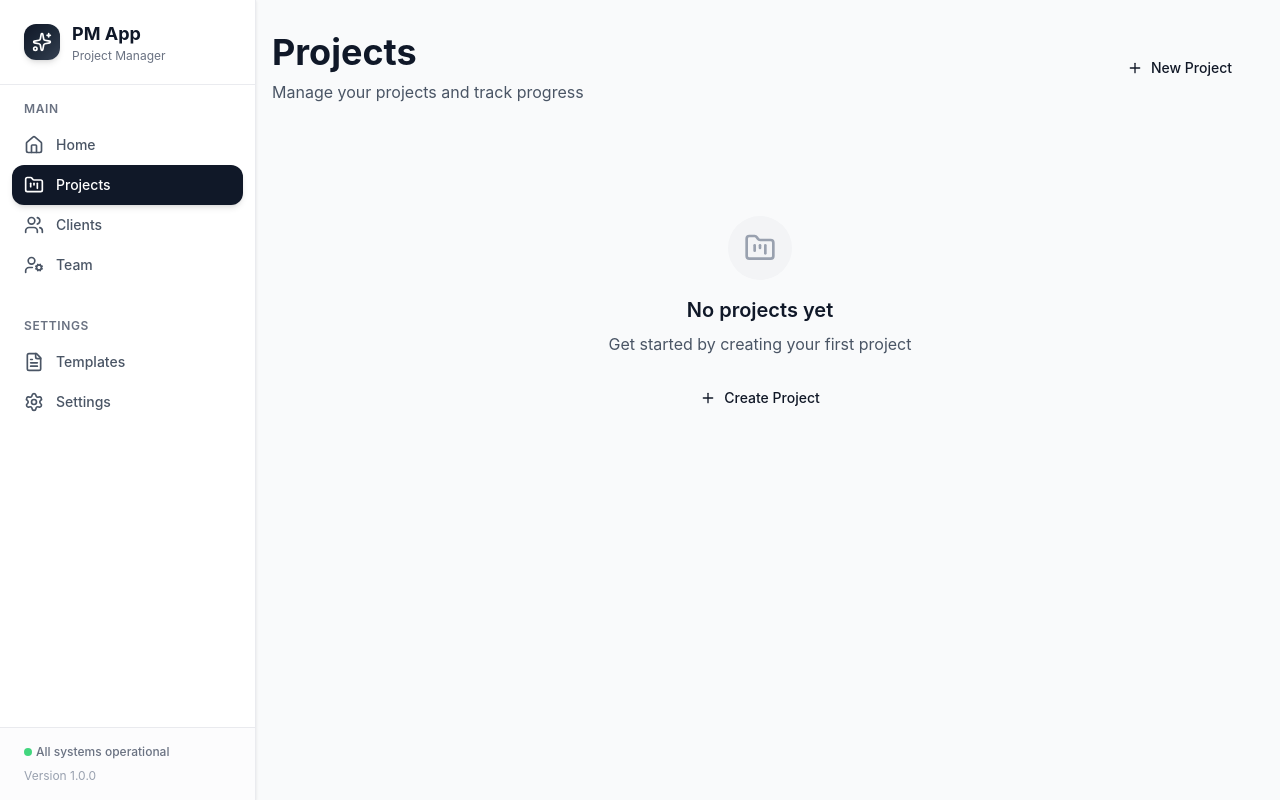
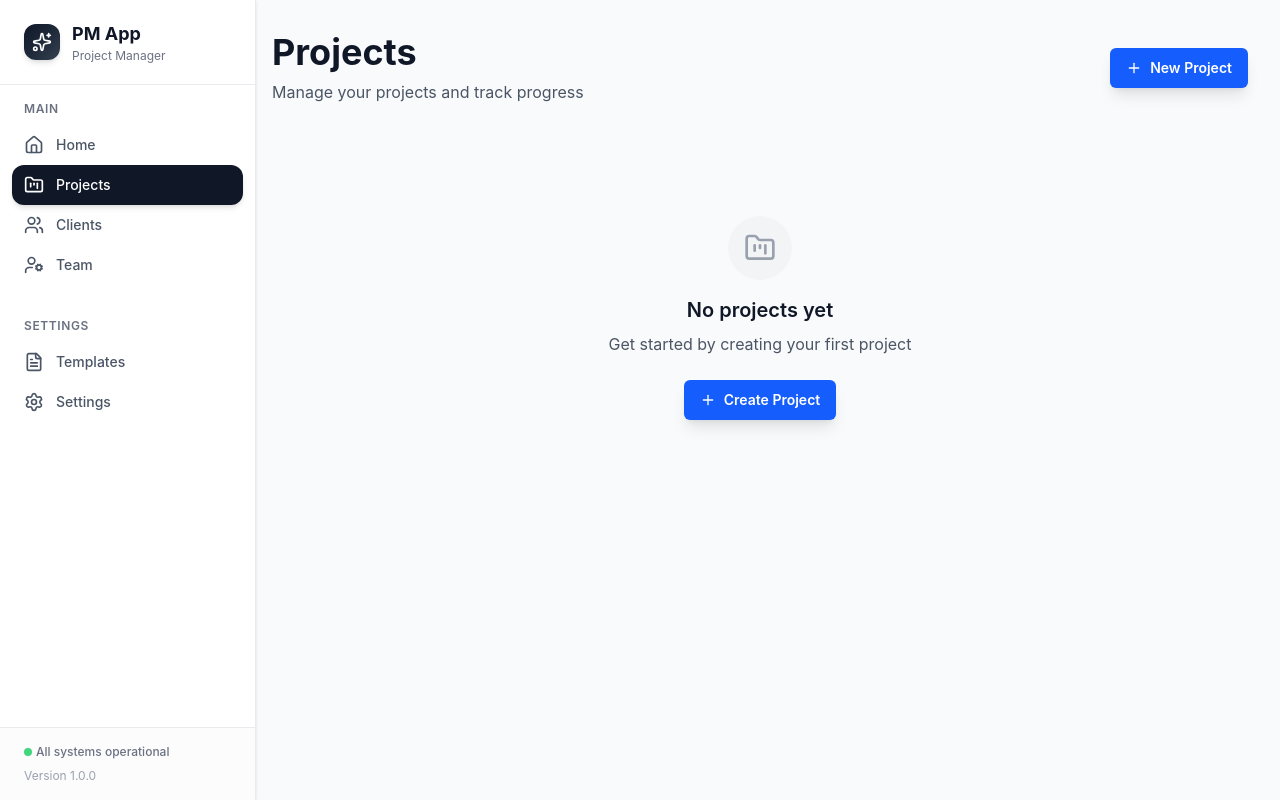
Before and after one commit to hakedo/PM_APP, a React app in the folder frontend/: page /projects in a window 1280 px wide. Built offline with nearby package versions, Linux system fonts and the light colour scheme; no server answers; the HTML template or start-up script is replaced by a standard one.

Commit message:
revised the UI of the create project buttons to look more like a buttoni

```diff
--- a/frontend/src/components/ui/empty-state.jsx
+++ b/frontend/src/components/ui/empty-state.jsx
@@ -15,7 +15,11 @@ export function EmptyState({
       <h3 className="text-xl font-semibold text-gray-900 mb-2">{title}</h3>
       <p className="text-gray-600 mb-6">{description}</p>
       {actionLabel && onAction && (
-        <Button onClick={onAction} className="gap-2">
+        <Button
+          onClick={onAction}
+          size="lg"
+          className="gap-2 shadow-lg hover:shadow-xl hover:scale-105 transition-all duration-200 bg-blue-600 hover:bg-blue-700 text-white font-semibold"
+        >
           {actionLabel}
         </Button>
       )}
--- a/frontend/src/pages/Projects/Projects.jsx
+++ b/frontend/src/pages/Projects/Projects.jsx
@@ -69,7 +69,11 @@ function Projects() {
           title="Projects"
           description="Manage your projects and track progress"
           action={
-            <Button onClick={handleAddProject} size="lg" className="gap-2">
+            <Button
+              onClick={handleAddProject}
+              size="lg"
+              className="gap-2 shadow-lg hover:shadow-xl hover:scale-105 transition-all duration-200 bg-blue-600 hover:bg-blue-700 text-white font-semibold"
+            >
               <Plus className="w-4 h-4" />
               New Project
             </Button>
```
